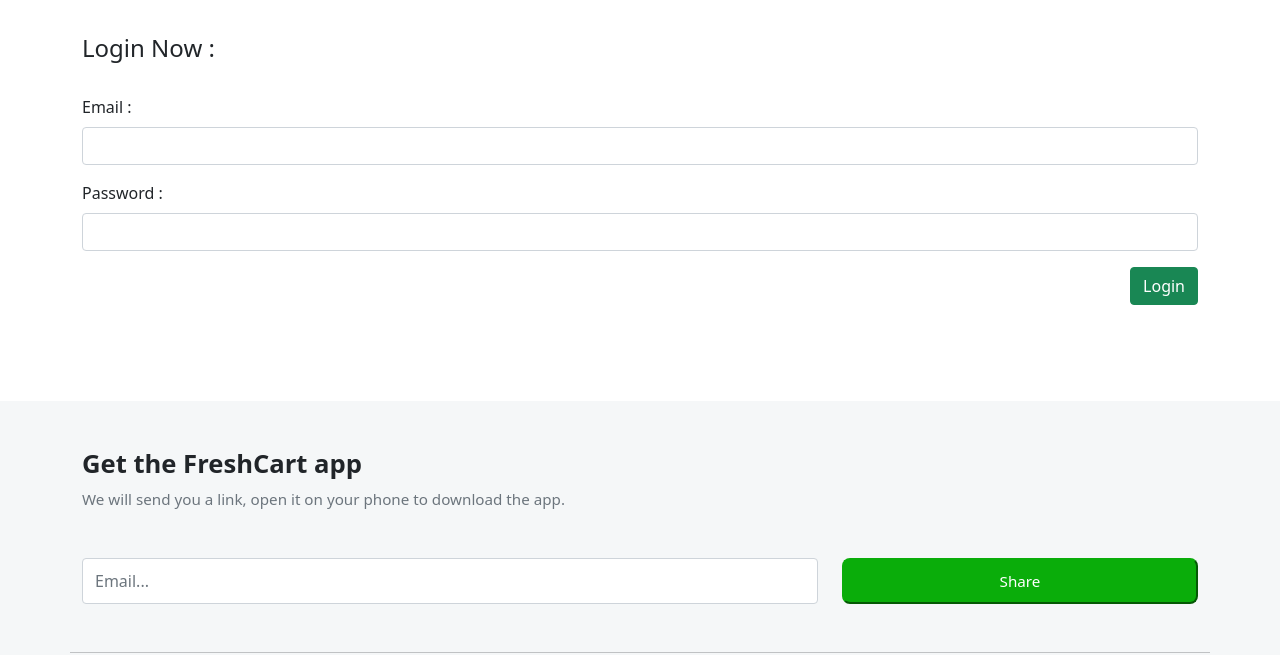
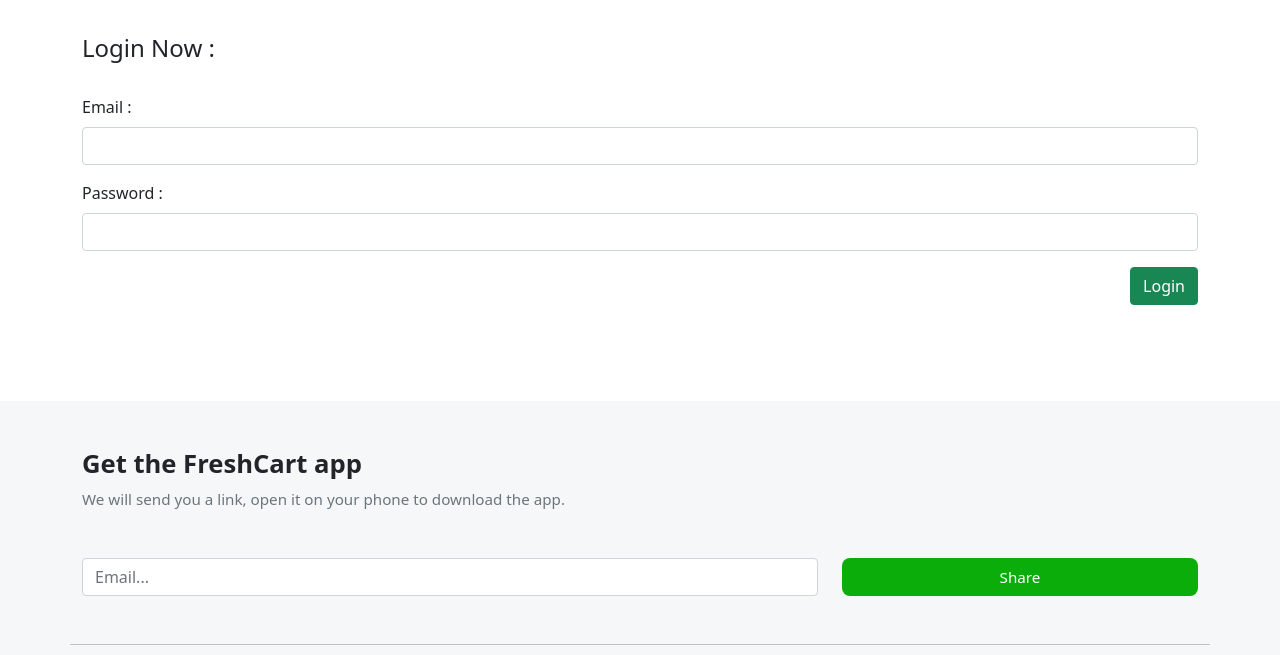
Before and after one commit to MathlaALw/OrderManagmentSystem, a plain HTML site: page login.html in a window 1280 px wide. Shown: the part 70-725 px from the top of the page. Drawn offline with Linux system fonts and the light colour scheme.

Commit message:
refactor footer button styles and fix image paths for app store logos

```diff
--- a/CSS/style.css
+++ b/CSS/style.css
@@ -154,15 +154,11 @@
     border-radius: 0.5rem;
     height: 46px;
 }
-
-.footer-share-btn {
+.footer-share-btn{
     background-color: #0AAD0A;
-    border-color: #0AAD0A;
     color: #fff;
-    padding: 0 40px;
     border-radius: 0.5rem;
-    height: 46px;
-    font-weight: 500;
+    border: none;
 
 }
 
```
Also changed, not shown: index.html (+2 -2 lines).
